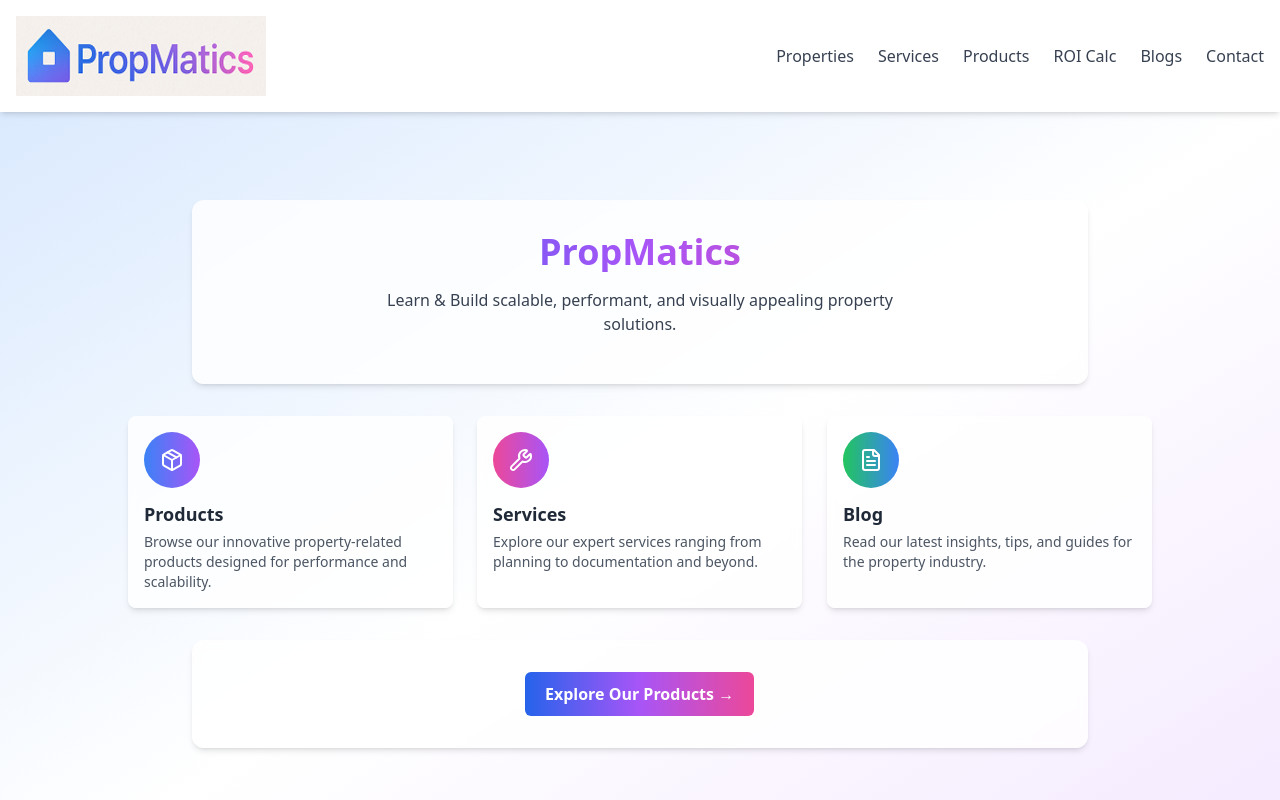
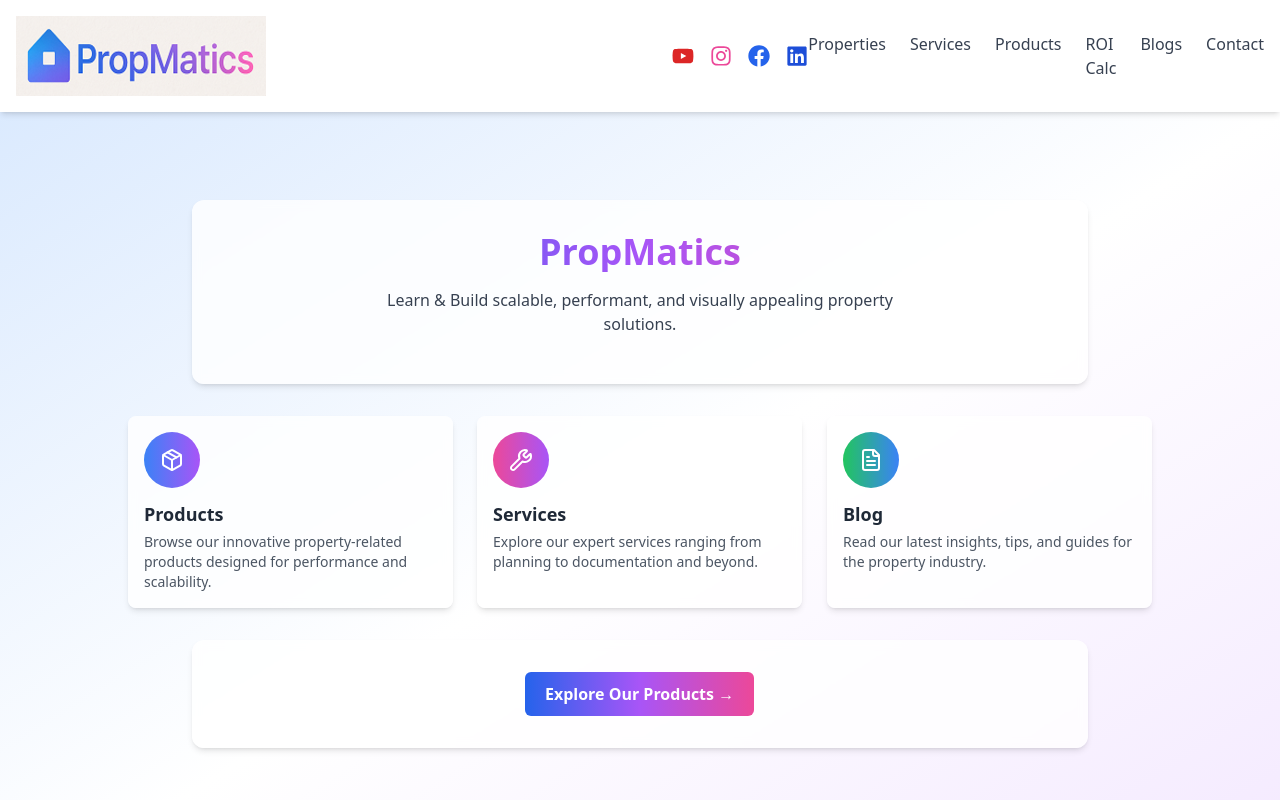
Before and after one commit to venupala-tt/propnz, a Next.js app: page / in a window 1280 px wide. Shown: the top 800 px of the page. Built offline with nearby package versions, Linux system fonts and the light colour scheme.

Commit message:
Update Navbar.tsx

```diff
--- a/components/Navbar.tsx
+++ b/components/Navbar.tsx
@@ -5,6 +5,7 @@ import Image from "next/image";
 import { usePathname } from "next/navigation";
 import { useState, useEffect } from "react";
 import { Menu, X } from "lucide-react";
+import { FaYoutube, FaInstagram, FaFacebook, FaLinkedin } from "react-icons/fa";
 
 export default function Navbar() {
   const [isOpen, setIsOpen] = useState(false);
@@ -34,11 +35,12 @@ export default function Navbar() {
           : "bg-white/80 backdrop-blur-sm"
       }`}
     >
-      <div className="container mx-auto flex justify-between items-center p-4">
+      <div className="container mx-auto flex flex-col md:flex-row justify-between items-center p-4">
+        <div className="flex w-full justify-between items-center">
           {/* Logo Only */}
           <Link href="/" className="flex items-center">
             <Image
-            src="/logo.png" // Place your generated logo file in /public/logo.png
+              src="/logo.png"
               alt="PropMatics Logo"
               width={250}
               height={80}
@@ -46,8 +48,33 @@ export default function Navbar() {
             />
           </Link>
 
+          {/* Social Icons */}
+          <div className="hidden md:flex space-x-4">
+            <a href="https://www.youtube.com/@propmatics" target="_blank" rel="noopener noreferrer">
+              <FaYoutube className="text-red-600 hover:scale-110 transition-transform" size={22} />
+            </a>
+            <a href="https://www.instagram.com/propmatics/" target="_blank" rel="noopener noreferrer">
+              <FaInstagram className="text-pink-500 hover:scale-110 transition-transform" size={22} />
+            </a>
+            <a href="https://www.facebook.com/profile.php?id=100063560241775" target="_blank" rel="noopener noreferrer">
+              <FaFacebook className="text-blue-600 hover:scale-110 transition-transform" size={22} />
+            </a>
+            <a href="https://www.linkedin.com/in/proptyme-property-management-services-50a612184/" target="_blank" rel="noopener noreferrer">
+              <FaLinkedin className="text-blue-700 hover:scale-110 transition-transform" size={22} />
+            </a>
+          </div>
+
+          {/* Mobile Menu Button */}
+          <button
+            className="md:hidden text-gray-700"
+            onClick={() => setIsOpen(!isOpen)}
+          >
+            {isOpen ? <X size={28} /> : <Menu size={28} />}
+          </button>
+        </div>
+
         {/* Desktop Menu */}
-        <div className="hidden md:flex space-x-6">
+        <div className="hidden md:flex space-x-6 mt-4 md:mt-0">
           {navLinks.map((item) => {
             const isActive = pathname === item.href;
             return (
@@ -71,14 +98,6 @@ export default function Navbar() {
             );
           })}
         </div>
-
-        {/* Mobile Menu Button */}
-        <button
-          className="md:hidden text-gray-700"
-          onClick={() => setIsOpen(!isOpen)}
-        >
-          {isOpen ? <X size={28} /> : <Menu size={28} />}
-        </button>
       </div>
 
       {/* Mobile Menu */}
```
Lines whose indentation alone changed are shown as unchanged.
